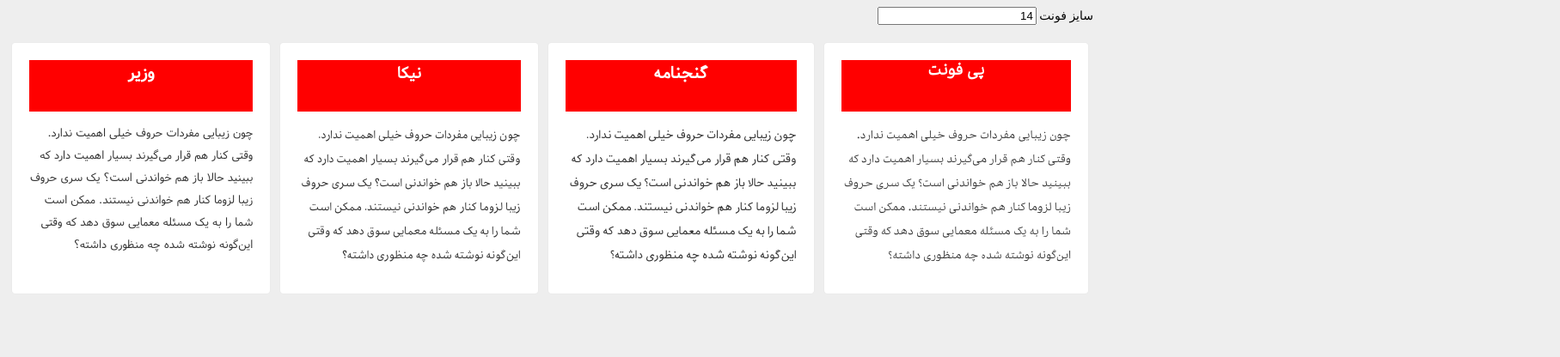
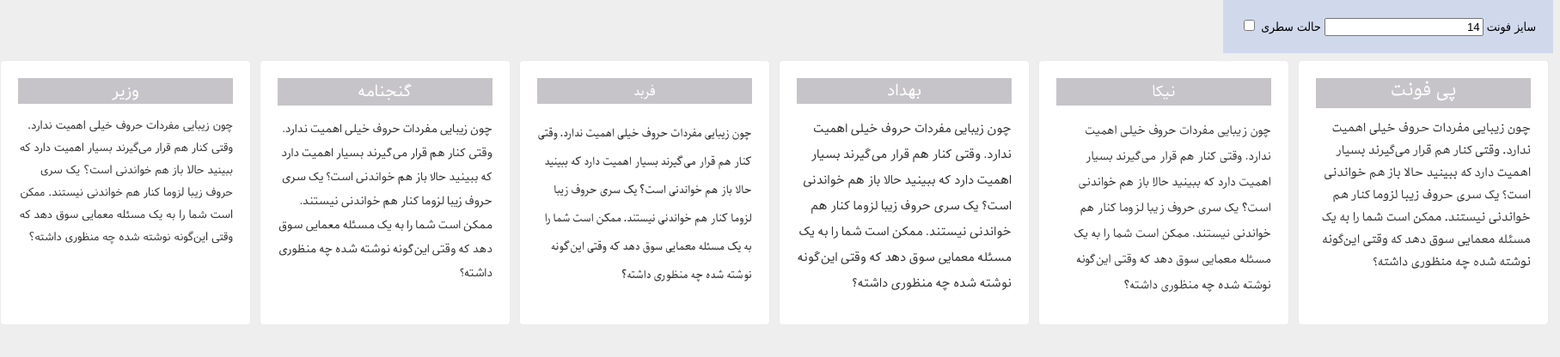
Before and after one commit to font-store/GanjnamehFont, a plain HTML site: page compair/index.htm in a window 1280 px wide. Shown: the whole page at 86% size, 1815 px wide, since content can reach past the window. Drawn offline with Linux system fonts and the light colour scheme.

Commit message:
update pfont  behdad nika last version

```diff
--- a/compair/index.htm
+++ b/compair/index.htm
@@ -30,16 +30,26 @@
 				src: url('Nika-Regular.ttf');
 				font-weight: normal;
 			}
+				            			@font-face {
+				font-family: 'Behdad';
+				src: url('Behdad-Regular.ttf');
+				font-weight: normal;
+			}
 
+            			@font-face {
+				font-family: 'Farbod';
+				src: url('Farbod-Regular.ttf');
+				font-weight: normal;
+			}
 			p {
 				margin-bottom: 10px;
 			}
             h2{
                 margin:0px;
                 padding:0px;
-                background : red;
+                background : rgba(173, 170, 176, 0.69);
                 color:#fff;
-                height:60px;
+               font-weight:400;
                 text-align:center;
                 font-size : 20px !important;
             }
@@ -61,6 +71,7 @@
 				background-color: #fff;
 				color: #333;
 				text-align: right;
+                flex: 1 0 250px;
 			}
 
             p{
@@ -69,6 +80,42 @@
 
             #wrap {
                 display:flex;
+                margin-top:50px;
+            }
+
+            #wrap.modeRow{
+                flex-direction:column;
+            }
+
+            .modeRow .sample{
+                 flex: 1 0 auto;
+                 display:flex;
+            }
+
+            .modeRow .sample h2{
+                flex: 1 0 100px;
+                margin:auto;
+                /* Safari */
+-webkit-transform: rotate(-90deg);
+
+/* Firefox */
+-moz-transform: rotate(-90deg);
+
+/* IE */
+-ms-transform: rotate(-90deg);
+
+/* Opera */
+-o-transform: rotate(-90deg);
+            }
+
+            #menu{
+                position:fixed;
+                text-align:center;
+                display:block;
+                padding:20px;
+                top:0;
+                background:rgba(178, 196, 234, 0.5);
+                font-family:tahoma;
             }
 		</style>
 
@@ -77,17 +124,45 @@
 	<body contenteditable="false">
 
 
-<div>
+<div id="menu">
     <label> سایز فونت</label>
         <input type="number" id="num" value=14></input>
+	<label> حالت سطری</label>
+            <input type="checkbox" id="mode" ></input>
 
 	</div>
 
 
     <div id="wrap">
-		<section class="sample" style="font-family:pfont;">
+		<section class="sample" style="font-family:pfont;font-size:calc(100% - 1px);">
 
 			<h2>پی فونت</h2>
+
+			<p class="first">چون زیبایی مفردات حروف خیلی اهمیت ندارد. وقتی کنار هم قرار می‌گیرند بسیار اهمیت دارد که ببینید حالا باز هم خواندنی است؟ یک سری حروف زیبا لزوما کنار هم خواندنی نیستند. ممکن است شما را به یک مسئله معمایی سوق دهد که وقتی این‌گونه نوشته شده چه منظوری داشته؟
+			</p>
+
+		</section>
+            		<section class="sample" style="font-family: Nika; font-size: calc(100% + 1px);">
+
+			<h2>نیکا</h2>
+
+			<p class="first">چون زیبایی مفردات حروف خیلی اهمیت ندارد. وقتی کنار هم قرار می‌گیرند بسیار اهمیت دارد که ببینید حالا باز هم خواندنی است؟ یک سری حروف زیبا لزوما کنار هم خواندنی نیستند. ممکن است شما را به یک مسئله معمایی سوق دهد که وقتی این‌گونه نوشته شده چه منظوری داشته؟
+			</p>
+
+
+		</section>
+    		<section class="sample" style="font-family: Behdad; font-size: calc(100% + 1px);">
+
+			<h2>بهداد</h2>
+
+			<p class="first">چون زیبایی مفردات حروف خیلی اهمیت ندارد. وقتی کنار هم قرار می‌گیرند بسیار اهمیت دارد که ببینید حالا باز هم خواندنی است؟ یک سری حروف زیبا لزوما کنار هم خواندنی نیستند. ممکن است شما را به یک مسئله معمایی سوق دهد که وقتی این‌گونه نوشته شده چه منظوری داشته؟
+			</p>
+
+
+		</section>
+		<section class="sample" style="font-family:farbod;font-size:calc(100% + 2.5px);"">
+
+			<h2>فربد</h2>
 
 			<p class="first">چون زیبایی مفردات حروف خیلی اهمیت ندارد. وقتی کنار هم قرار می‌گیرند بسیار اهمیت دارد که ببینید حالا باز هم خواندنی است؟ یک سری حروف زیبا لزوما کنار هم خواندنی نیستند. ممکن است شما را به یک مسئله معمایی سوق دهد که وقتی این‌گونه نوشته شده چه منظوری داشته؟
 			</p>
@@ -101,15 +176,7 @@
 
 
 		</section>
-        		<section class="sample" style="font-family:Nika;">
 
-			<h2>نیکا</h2>
-
-			<p class="first">چون زیبایی مفردات حروف خیلی اهمیت ندارد. وقتی کنار هم قرار می‌گیرند بسیار اهمیت دارد که ببینید حالا باز هم خواندنی است؟ یک سری حروف زیبا لزوما کنار هم خواندنی نیستند. ممکن است شما را به یک مسئله معمایی سوق دهد که وقتی این‌گونه نوشته شده چه منظوری داشته؟
-			</p>
-
-
-		</section>
 
 
 
@@ -125,10 +192,21 @@
  <script type="text/javascript" src="jquery-2.2.3.min.js"></script>
 <script type="text/javascript">
 $('#num').val(14);
+$('#mode').prop('checked',0);
 $('#num').on('input',function() {
 		var val = $(this).val()+"px";
 
 		$('#wrap').css('font-size',val);
+	});
+
+$('#mode').on('change',function() {
+		var val = $(this).is(':checked');
+		if(val){
+
+            $('#wrap').addClass('modeRow');
+        }else{
+            $('#wrap').removeClass('modeRow');
+        }
 	});
 </script>
 
```
Also changed, not shown: compair/1Pfont-Regular.ttf (added), compair/Behdad-Regular.ttf (added), compair/Farbod-Regular.ttf (added), compair/Nika-Regular.otf (deleted), compair/Nika-Regular.ttf, compair/Nika-Regular.woff2 (deleted), compair/Pfont-Regular.ttf, compair/h-Pfont-Regular.ttf (deleted).
